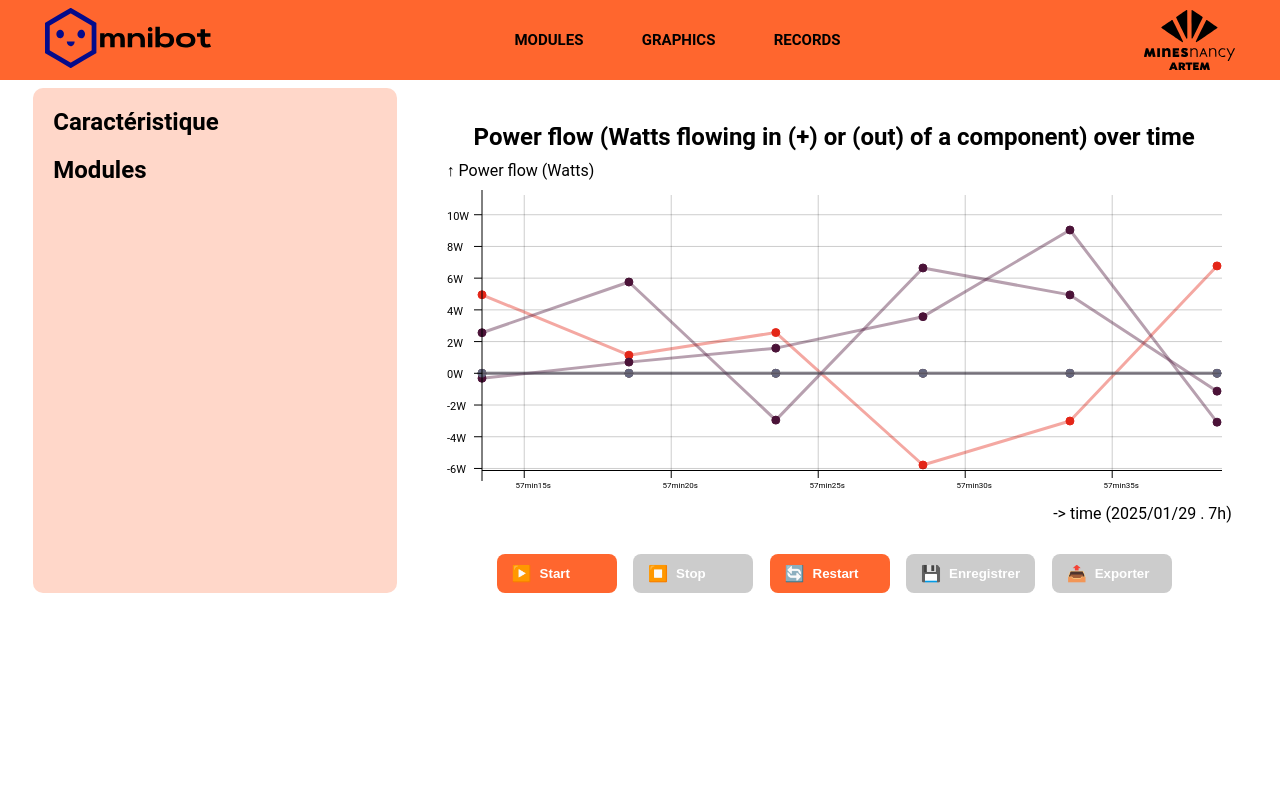
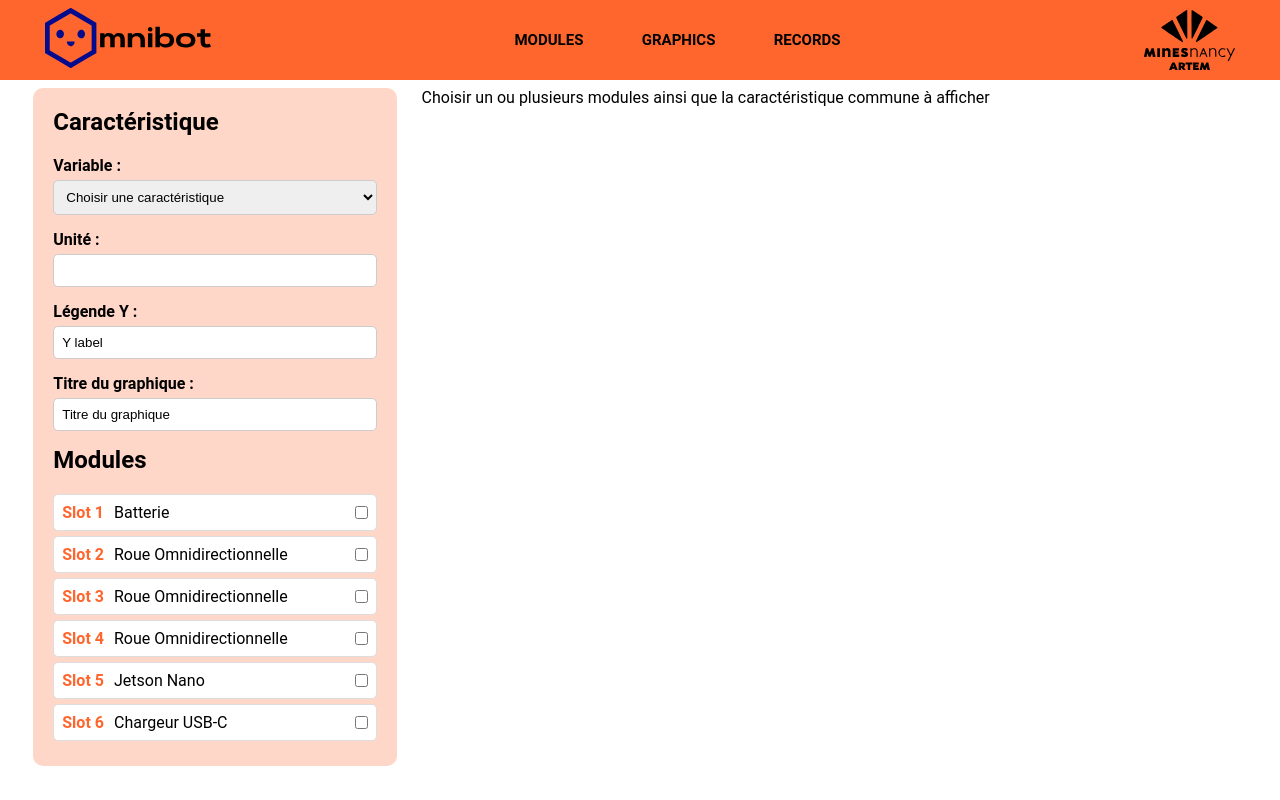
Before and after one commit to lauralvd01/robot-user-interface-Omnibot, a SvelteKit app: page /graphics in a window 1280 px wide. Built offline with nearby package versions, Linux system fonts and the light colour scheme.

Commit message:
Front sidebar and begin of back-front logic.

```diff
--- a/src/routes/graphics/+page.svelte
+++ b/src/routes/graphics/+page.svelte
@@ -1,10 +1,33 @@
 <script>
     import { onMount } from "svelte";
-    import { writable } from "svelte/store";
+    import { writable, derived } from "svelte/store";
     import Banner from "../Banner.svelte";
     import Graphic from "./Graphic.svelte";
 
+
+    import {data, connected_modules} from "./data.js";
+
     import { backend_host, backend_port } from "../../config.js";
+
+    // // Send a request to the backend to get the data
+    // async function fetchData(endpoint, store) {
+    //     try {
+    //         console.log(`Fetching ${endpoint.split("fetch_")[1]} ...`);
+    //         const response = await fetch(endpoint); // Send a request to the backend
+    //         const data = await response.json(endpoint); // Parse response and get data as a JSON object
+    //         // console.log(data);
+    //         if (data.ok === true) {
+    //             store.set(data.data); // Set the store with the data received
+    //         } else {
+    //             console.error("Error:", data.error);
+    //             store.set(data.default); // Set the store with the default value
+    //         }
+    //     } catch (error) {
+    //         console.error("Error:", error);
+    //         store.set([]); // Set the store with an empty array
+    //     }
+    // }
+
 
     // const power_infos = writable([]);
     // const data = writable({});
@@ -25,24 +48,54 @@
 
     // $: power_infos && data && data_array && updateData($power_infos);
 
-    // // Send a request to the backend to get the data
-    // async function fetchData(endpoint, store) {
-    //     try {
-    //         console.log(`Fetching ${endpoint.split("fetch_")[1]} ...`);
-    //         const response = await fetch(endpoint); // Send a request to the backend
-    //         const data = await response.json(endpoint); // Parse response and get data as a JSON object
-    //         // console.log(data);
-    //         if (data.ok === true) {
-    //             store.set(data.data); // Set the store with the data received
-    //         } else {
-    //             console.error("Error:", data.error);
-    //             store.set(data.default); // Set the store with the default value
-    //         }
-    //     } catch (error) {
-    //         console.error("Error:", error);
-    //         store.set([]); // Set the store with an empty array
+    const availableModules = writable([]);
+    const selectedModules = writable([]); // Liste des modules cochés
+    const selectedCharacteristic = writable(""); // Caractéristique choisie
+    const selectedUnit = writable(""); // Unité associée
+    const yLabel = writable("Y label"); // Légende Y par défaut
+    const graphTitle = writable("Titre du graphique"); // Titre du graphique
+
+    const allCharacteristics = {
+        power_flow: ["Puissance","W"],
+        energy: ["Energie","J"],
+        state_of_charge: ["Etat de charge","%"],
+        speed: ["Vitesse","m/s"],
+        current: ["Courant","A"],
+        temperature: ["Température","°C"],
+        cell_voltages: ["Tension des cellules","V"],
+    }
+
+    if (connected_modules) availableModules.set(connected_modules.filter((mod) => mod.characteristics.length > 0)); // Exclure les modules vides
+
+    // Liste des caractéristiques disponibles en fonction des modules cochés
+    const availableCharacteristics = derived(selectedModules, ($selectedModules) => {
+        if ($selectedModules.length === 0) return [];
+
+        const commonCharacteristics = $selectedModules
+            .map((mod) => mod.characteristics.filter((c) => c !== "name" && c !== "state"))
+            .reduce((a, b) => a.filter((c) => b.includes(c)));
+
+        return commonCharacteristics;
+    });
+
+    // Met à jour l'unité lorsqu'on change la caractéristique
+    selectedCharacteristic.subscribe((char) => {
+        if (char && allCharacteristics[char]) {
+            console.log(allCharacteristics[char]);
+            yLabel.set(allCharacteristics[char][0] || "");
+            selectedUnit.set(allCharacteristics[char][1] || "");
+        }
+    });
+
+
+    // selectedModules.subscribe((modules) => {
+    //     if (modules.length === 0) {
+    //         selectedCharacteristic.set("");
     //     }
-    // }
+    // });
+
+
+
 
     let bannerHeight = 0;
     let content_width = 0;
@@ -71,37 +124,46 @@
         // };
     });
 
+
+
     import { curveLinear, scaleLinear, scaleUtc } from "d3";
 
     const width = writable(0); // the outer width of the chart, in pixels (600)
     let height = 0; // the outer height of the chart, in pixels (350)
+    $: height = Math.round(0.4 * $width);
 
-    let props = {
-        width: $width,
-        height: height,
+    const props = writable({}); // the properties of the chart
+    props.set({
+        // width: $width,
+        // height: height,
 
         // Labels and formats
-        title: "Power flow (Watts flowing in (+) or (out) of a component) over time", // a title for the chart ('')
-        xLabel: "-> time", // a label for the x-axis
-        yLabel: "↑ Power flow (Watts)", // a label for the y-axis
-        xFormat: "", // a format specifier string for the x-axis
-        yFormat: "W", // a format specifier string for the y-axis
+        // title: $graphTitle, // a title for the chart ('')
+        xLabel: "-> temps", // a label for the x-axis
+        // yLabel: "↑ " + $yLabel + "(" + $selectedUnit + ")", // a label for the y-axis
+        // yFormat: $selectedUnit, // a format specifier string for the y-axis
 
         xType: scaleUtc, // type of x-scale
         yType: scaleLinear, // type of y-scale
 
-        xScalefactor: $width / 80, // x-axis number of values
-        yScalefactor: height / 40, // y-axis number of values
+        // xScalefactor: $width / 80, // x-axis number of values
+        // yScalefactor: height / 40, // y-axis number of values
         curve: curveLinear, // method of interpolation between points
 
-        // Number of colors array elements must match number of data sets
+        // Number of colors array elements must match number of data sets (or be superior)
         colors: [
-            "#e42618",
-            "#239e99",
-            "#a04040",
-            "#4B1338",
-            "#4b1338",
-            "#656780",
+            "#FF662E", // Orange vif
+            "#E42618", // Rouge profond
+            "#239E99", // Bleu-vert
+            "#A04040", // Marron rougeâtre
+            "#4B1338", // Bordeaux foncé
+            "#656780", // Gris bleuté
+            "#FFB400", // Jaune doré
+            "#0A9D58", // Vert foncé
+            "#0085C7", // Bleu vif
+            "#C724B1", // Violet magenta
+            "#795548", // Brun terreux
+            "#1E1E1E", // Gris anthracite
         ], // fill color for dots && number of colors in fill array MUST match number of subsets in data ("#F50057","#42A5F5","#26A69A","#9575CD"])
 
         // Inner style
@@ -116,7 +178,19 @@
         tooltipTextColor: "black", // text color of tooltip
         strokeLinecap: "round", // stroke line cap of the line
         strokeLinejoin: "round", // stroke line join of the line
-    };
+    });
+
+    function updateProps(width, graphTitle, yLabel, selectedUnit) {
+        $props.width = width;
+        $props.height = Math.round(0.4 * width);
+        $props.xScalefactor = width / 80;
+        $props.yScalefactor = Math.round(0.4 * width) / 40;
+        $props.title = graphTitle;
+        $props.yLabel = "↑ " + yLabel + " (" + selectedUnit + ")";
+        $props.yFormat = selectedUnit;}
+
+    $: updateProps($width, $graphTitle, $yLabel, $selectedUnit);
+
 
     function calculateGraphicDimensions(content_width, content_height) {
         if (content_width > 0) {
@@ -129,6 +203,11 @@
     }
 
     $: calculateGraphicDimensions(content_width, content_height);
+
+
+
+
+
 
     let svgRef = null;
 
@@ -182,29 +261,72 @@
     }
 </script>
 
+
+
+
+
+
+
+
+
+
+
+
+
+
 <div class="homepage">
     <Banner />
     <div class="body" style="margin-top: {bannerHeight}px;">
         <div class="sidebar">
-            <h2>Caractéristique</h2>
-            <h2>Modules</h2>
+                <h2>Caractéristique</h2>
+                <div class="select-group">
+                    <label for="variable">Variable :</label>
+                    <select bind:value={$selectedCharacteristic}>
+                        <option value="" disabled>Choisir une caractéristique</option>
+                        {#each $availableCharacteristics as char}
+                            <option value={char}>{char}</option>
+                        {/each}
+                    </select>
+                </div>
+
+                <div class="input-group">
+                    <label for="unit">Unité :</label>
+                    <input type="text" bind:value={$selectedUnit} />
+                </div>
+
+                <div class="input-group">
+                    <label for="yLabel">Légende Y :</label>
+                    <input type="text" bind:value={$yLabel} />
+                </div>
+
+                <div class="input-group">
+                    <label for="title">Titre du graphique :</label>
+                    <input type="text" bind:value={$graphTitle} />
+                </div>
+
+                <h2>Modules</h2>
+                {#each $availableModules as module, index}
+                    <div class="module-entry">
+                        <span class="slot-id">Slot {index + 1}</span>
+                        <span class="module-name">{module.name}</span>
+                        <input
+                            type="checkbox"
+                            bind:group={$selectedModules}
+                            value={module}
+                        />
+                    </div>
+                {/each}
         </div>
+
 
         <div
             class="content"
             bind:clientWidth={content_width}
             bind:clientHeight={content_height}
         >
-            {#key $width}
-                <!-- {#if $data_array.length === 0}
-                    <p>Loading...</p>
-                {:else}
-                    {#key $data_array}
-                        <Graphic data={$data_array} props={props}/>
-                    {/key}
-                {/if} -->
-                {#if props.width !== 0}
-                    <Graphic {props} bind:svgRef />
+            {#key $props}
+                {#if $props.width !== 0 && $selectedCharacteristic !== ""}
+                    <Graphic props={$props} bind:svgRef={svgRef} data={data}/>
 
                     <!-- Barre d'outils -->
                     <div class="toolbar">
@@ -250,6 +372,8 @@
                             </button>
                         </div>
                     </div>
+                {:else}
+                    <p>Choisir un ou plusieurs modules ainsi que la caractéristique commune à afficher</p>
                 {/if}
             {/key}
         </div>
@@ -288,6 +412,47 @@
     .sidebar h2 {
         margin-bottom: 20px;
         font-weight: bold;
+    }
+
+    .select-group, .input-group {
+        width: 100%;
+        margin-bottom: 15px;
+        display: flex;
+        flex-direction: column;
+        justify-content: space-between;
+    }
+
+    .select-group label, .input-group label {
+        font-weight: bold;
+        margin-bottom: 5px;
+    }
+
+    select, input {
+        padding: 8px;
+        border: 1px solid #ccc;
+        border-radius: 5px;
+    }
+
+    .module-entry {
+        width: 100%;
+        display: flex;
+        align-items: center;
+        justify-content: space-between;
+        background: #fff;
+        padding: 8px;
+        margin-bottom: 5px;
+        border-radius: 5px;
+        border: 1px solid #ddd;
+    }
+
+    .module-entry .slot-id {
+        font-weight: bold;
+        color: #ff662e;
+    }
+
+    .module-entry .module-name {
+        flex-grow: 1;
+        margin-left: 10px;
     }
 
     .content {
--- a/src/routes/graphics/Graphic.svelte
+++ b/src/routes/graphics/Graphic.svelte
@@ -8,9 +8,9 @@
     scaleUtc,
   } from "d3";
 
-  // export let data;
-  import data from "./data.js";
-  console.log(data);
+  export let data;
+  // import {data} from "./data.js";
+  // console.log(data);
 
   export let props;
 
--- a/src/routes/graphics/data.js
+++ b/src/routes/graphics/data.js
@@ -108,7 +108,7 @@ const west = csvConvert(csvWest);
 //   }
 // ]
 
-const data = [
+export const data = [
   {
       "id": "1",
       "data": [
@@ -325,4 +325,156 @@ const power_infos = [
 ]
 
 
-export default data;
+export const connected_modules = [
+      {
+        "module_id": 2,
+        "name": "Batterie",
+        "position": [
+          "Latérale"
+        ],
+        "functionality": "Stockage d'énergie",
+        "characteristics": [
+          "name",
+          "state",
+          "state_of_charge",
+          "current",
+          "temperature",
+          "cell_voltages",
+          "power_flow",
+          "energy"
+        ]
+      },
+      {
+        "module_id": 1,
+        "name": "Roue Omnidirectionnelle",
+        "position": [
+          "Latérale"
+        ],
+        "functionality": "Mobilité",
+        "characteristics": [
+          "name",
+          "state",
+          "speed",
+          "power_flow",
+          "energy"
+        ]
+      },
+      {
+        "module_id": 32,
+        "name": "Vide",
+        "position": [
+          "Latérale",
+          "Supérieure"
+        ],
+        "functionality": null,
+        "characteristics": []
+      },
+      {
+        "module_id": 1,
+        "name": "Roue Omnidirectionnelle",
+        "position": [
+          "Latérale"
+        ],
+        "functionality": "Mobilité",
+        "characteristics": [
+          "name",
+          "state",
+          "speed",
+          "power_flow",
+          "energy"
+        ]
+      },
+      {
+        "module_id": 32,
+        "name": "Vide",
+        "position": [
+          "Latérale",
+          "Supérieure"
+        ],
+        "functionality": null,
+        "characteristics": []
+      },
+      {
+        "module_id": 1,
+        "name": "Roue Omnidirectionnelle",
+        "position": [
+          "Latérale"
+        ],
+        "functionality": "Mobilité",
+        "characteristics": [
+          "name",
+          "state",
+          "speed",
+          "power_flow",
+          "energy"
+        ]
+      },
+      {
+        "module_id": 3,
+        "name": "Jetson Nano",
+        "position": [
+          "Supérieure"
+        ],
+        "functionality": "Processeur",
+        "characteristics": [
+          "name",
+          "control_state",
+          "control_mode",
+          "power_flow",
+          "energy"
+        ]
+      },
+      {
+        "module_id": 32,
+        "name": "Vide",
+        "position": [
+          "Latérale",
+          "Supérieure"
+        ],
+        "functionality": null,
+        "characteristics": []
+      },
+      {
+        "module_id": 4,
+        "name": "Chargeur USB-C",
+        "position": [
+          "Supérieure"
+        ],
+        "functionality": "Production d'énergie",
+        "characteristics": [
+          "name",
+          "power_flow",
+          "energy"
+        ]
+      },
+      {
+        "module_id": 32,
+        "name": "Vide",
+        "position": [
+          "Latérale",
+          "Supérieure"
+        ],
+        "functionality": null,
+        "characteristics": []
+      },
+      {
+        "module_id": 32,
+        "name": "Vide",
+        "position": [
+          "Latérale",
+          "Supérieure"
+        ],
+        "functionality": null,
+        "characteristics": []
+      },
+      {
+        "module_id": 32,
+        "name": "Vide",
+        "position": [
+          "Latérale",
+          "Supérieure"
+        ],
+        "functionality": null,
+        "characteristics": []
+      }
+    ]
```
